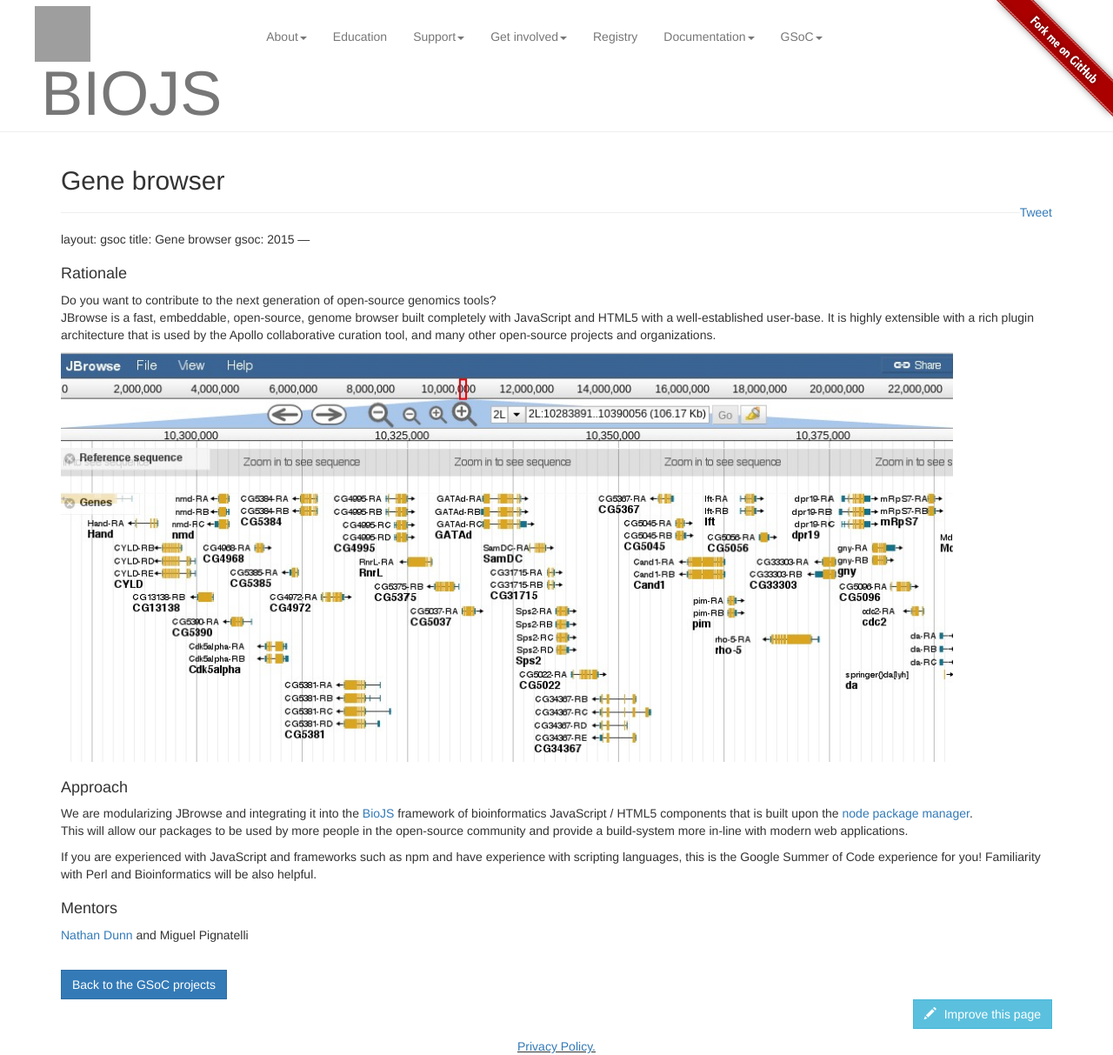
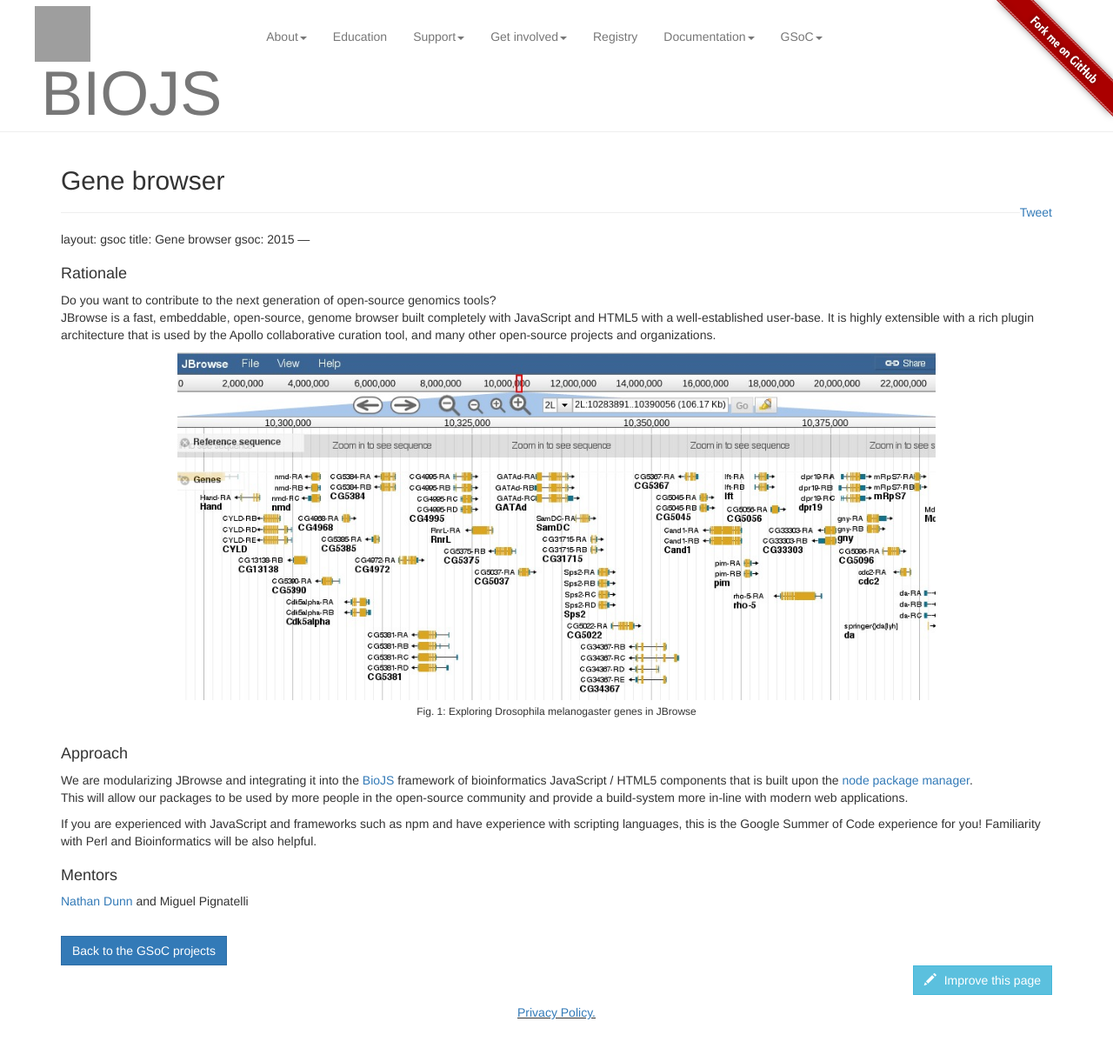
Before and after one commit to biojs/biojs.net, a Jekyll site: the page built from gsoc/2015/projects/jbrowse.md, in a window 1280 px wide. Shown: the whole page at 87% size. Built offline with Jekyll 4.4.1, drawn with Linux system fonts in a browser that asks for light colours; nearby versions of some CDN libraries; comment, search, counter and statistics services are not loaded; after the commit the page ends 1174 px from its top, so only the background shows below that; grey boxes are pictures that could not be loaded.

Commit message:
updated figs for jbrowse and com

```diff
--- a/gsoc/2015/projects/jbrowse.md
+++ b/gsoc/2015/projects/jbrowse.md
@@ -11,7 +11,12 @@
 JBrowse is a fast, embeddable, open-source, genome browser built completely with JavaScript and HTML5 with a well-established user-base.
 It is highly extensible with a rich plugin architecture that is used by the Apollo collaborative curation tool, and many other open-source projects and organizations.
 
-![JBrowse]({{ site.baseurl }}gsoc/2015/img/jbrowse.jpg){: width="90%"}
+<figure>
+	<a href="http://jbrowse.org/code/latest-release/?data=%2Fgenomes%2Fflybase-dmel-5.52-genes&loc=2L%3A10283901..10390066&tracks=DNA%2CGenes">
+	<img src="{{ site.baseurl }}gsoc/2015/img/jbrowse.jpg" alt="Screenshot of JBrowse" style="max-height: 400px; max-width: 90%">
+	</a>
+	<figcaption>Fig. 1: Exploring Drosophila melanogaster genes in JBrowse</figcaption>
+</figure>
 
 Approach
 --------
```
Also changed, not shown: gsoc/2015/projects/com_maintainer.md (+8 -1 lines), gsoc/2015/img/registry.jpg (added), gsoc/2015/img/registry.png (deleted).
